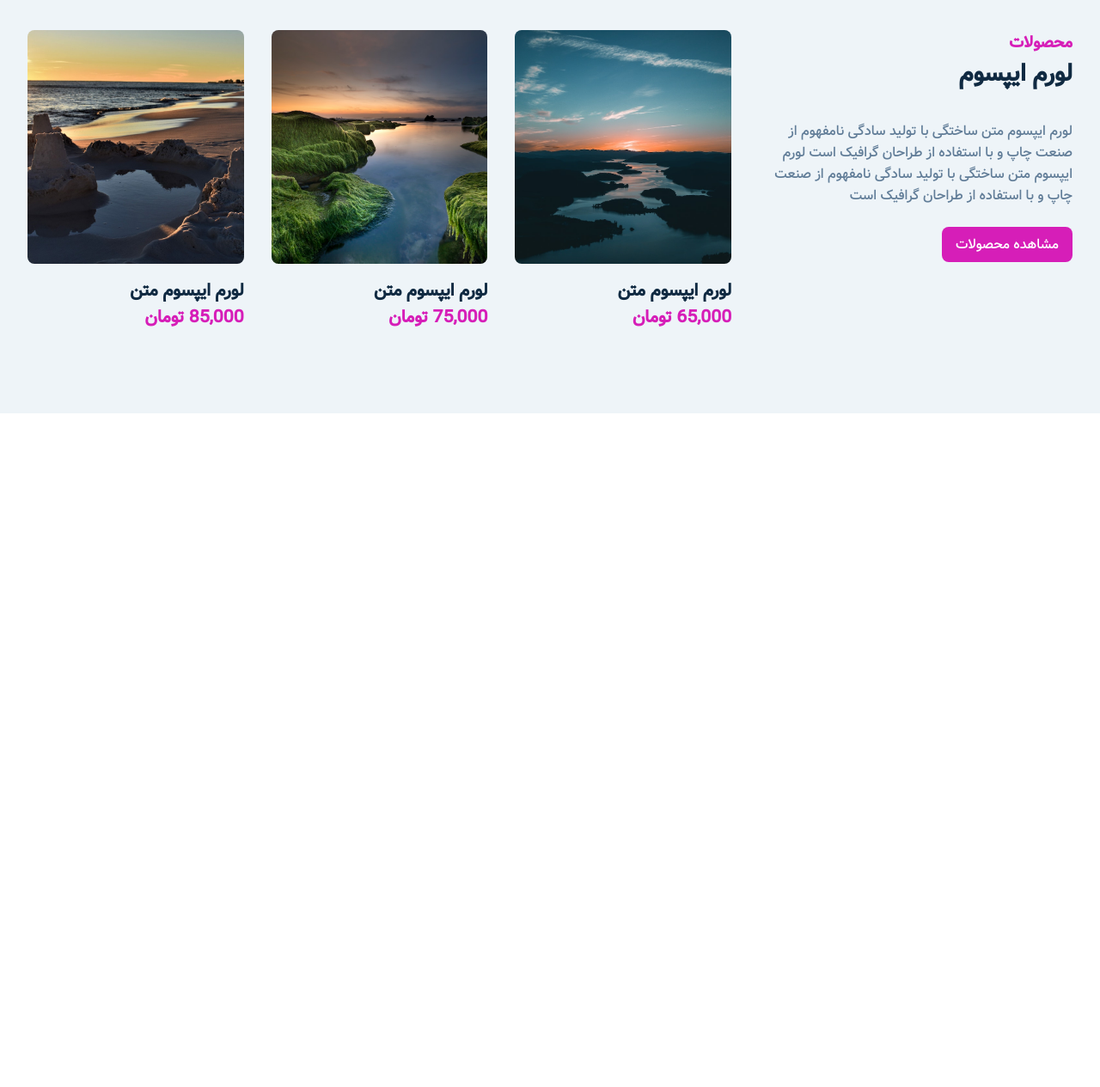
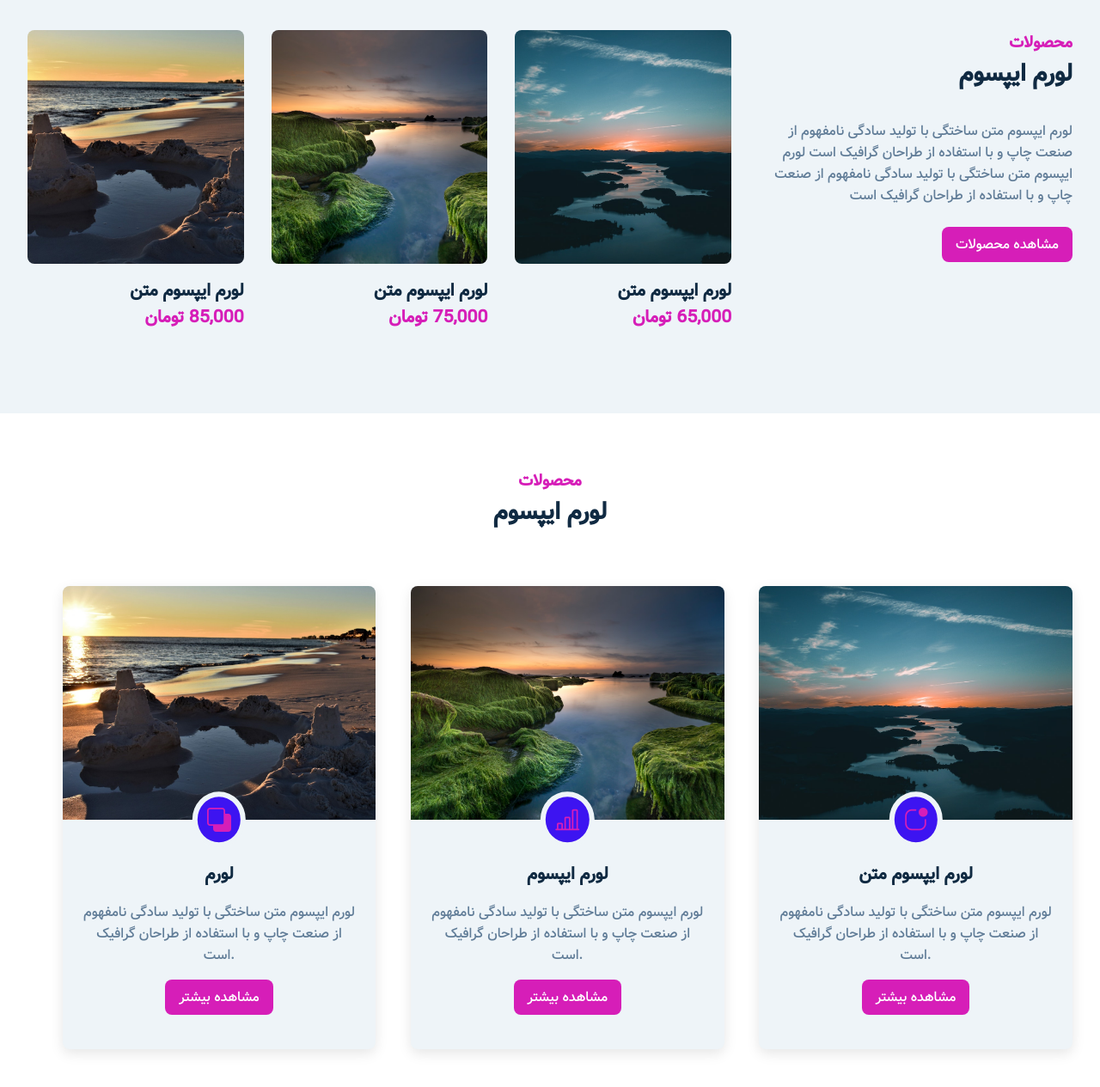
Before and after one commit to MehdiShad/Pure-Html-CSS, a plain HTML site: page index.html in a window 1280 px wide. Shown: the part 1609-2874 px from the top of the page at 86% size. Before the commit the page ends 2090 px from the top, so only its background shows below. Drawn offline with Linux system fonts and the light colour scheme.

Commit message:
add service part of main page

```diff
--- a/css/main.css
+++ b/css/main.css
@@ -362,3 +362,76 @@ Products
     margin-bottom: 0;
   }
 }
+
+/*
+============================================
+Services
+============================================
+*/
+
+.services-title {
+  text-align: center;
+}
+
+.service-card {
+  background: var(--clr-grey-10);
+  margin: 2rem 0;
+  border-radius: var(--radius);
+  box-shadow: 0 5px 15px rgba(0, 0, 0, 0.1);
+  transition: var(--transition);
+}
+
+.service-card:hover {
+  box-shadow: 0 5px 15px rgba(0, 0, 0, 0.2);
+  transform: scale(1.03);
+}
+
+.service-img {
+  height: 17rem;
+  object-fit: cover;
+  border-top-left-radius: var(--radius);
+  border-top-right-radius: var(--radius);
+}
+
+.service-info {
+  text-align: center;
+  padding: 3rem 1rem 2.5rem 1rem;
+}
+
+.service-info p {
+  color: var(--clr-grey-5);
+  max-width: 20rem;
+  margin: 1rem auto;
+}
+
+@media screen and (min-width: 768px) {
+  .service-card {
+    float: right;
+    width: 45%;
+    margin-left: 5%;
+  }
+}
+
+@media screen and (min-width: 992px) {
+  .service-card {
+    width: 30%;
+    margin-left: 3.33%;
+  }
+}
+
+.service-img-container {
+  position: relative;
+}
+
+.service-icon {
+  position: absolute;
+  left: 50%;
+  bottom: 0;
+  font-size: 1.75rem;
+  color: var(--clr-primary);
+  transform: translate(-50%, 50%);
+  background: var(--clr-primary-2);
+  padding: 0.5rem 0.7rem 0.1rem 0.7rem;
+  border-radius: 50%;
+  border: 0.375rem solid var(--clr-grey-10);
+}
--- a/index.html
+++ b/index.html
@@ -121,6 +121,58 @@
         </div>
     </section>
     <!-- End of Products -->
+
+    <!-- Services -->
+    <section class="section-center">
+        <div class="section-title services-title">
+            <h3>محصولات</h3>
+            <h2>لورم ایپسوم</h2>
+        </div>
+        <div class="clear-fix">
+            <article class="service-card">
+                <div class="service-img-container">
+                    <img class="service-img" src="./images/product-1.jpg" alt="single service">
+                    <span class="service-icon">
+                        <i class="bi bi-app-indicator"></i>
+                    </span>
+                </div>
+                <div class="service-info">
+                    <h4>لورم ایپسوم متن</h4>
+                    <p>لورم ایپسوم متن ساختگی با تولید سادگی نامفهوم از صنعت چاپ و با استفاده از طراحان گرافیک است.</p>
+                    <a class="btn service-btn" href="products.html">مشاهده بیشتر</a>
+                </div>
+            </article>
+
+            <article class="service-card">
+                <div class="service-img-container">
+                    <img class="service-img" src="./images/product-2.jpg" alt="single service">
+                    <span class="service-icon">
+                        <i class="bi bi-bar-chart-line"></i>
+                    </span>
+                </div>
+                <div class="service-info">
+                    <h4>لورم ایپسوم </h4>
+                    <p>لورم ایپسوم متن ساختگی با تولید سادگی نامفهوم از صنعت چاپ و با استفاده از طراحان گرافیک است.</p>
+                    <a class="btn service-btn" href="products.html">مشاهده بیشتر</a>
+                </div>
+            </article>
+
+            <article class="service-card">
+                <div class="service-img-container">
+                    <img class="service-img" src="./images/product-3.jpg" alt="single service">
+                    <span class="service-icon">
+                        <i class="bi bi-subtract"></i>
+                    </span>
+                </div>
+                <div class="service-info">
+                    <h4>لورم</h4>
+                    <p>لورم ایپسوم متن ساختگی با تولید سادگی نامفهوم از صنعت چاپ و با استفاده از طراحان گرافیک است.</p>
+                    <a class="btn service-btn" href="products.html">مشاهده بیشتر</a>
+                </div>
+            </article>
+        </div>
+    </section>
+    <!-- End of Services -->
 </body>
 
 </html>
```
